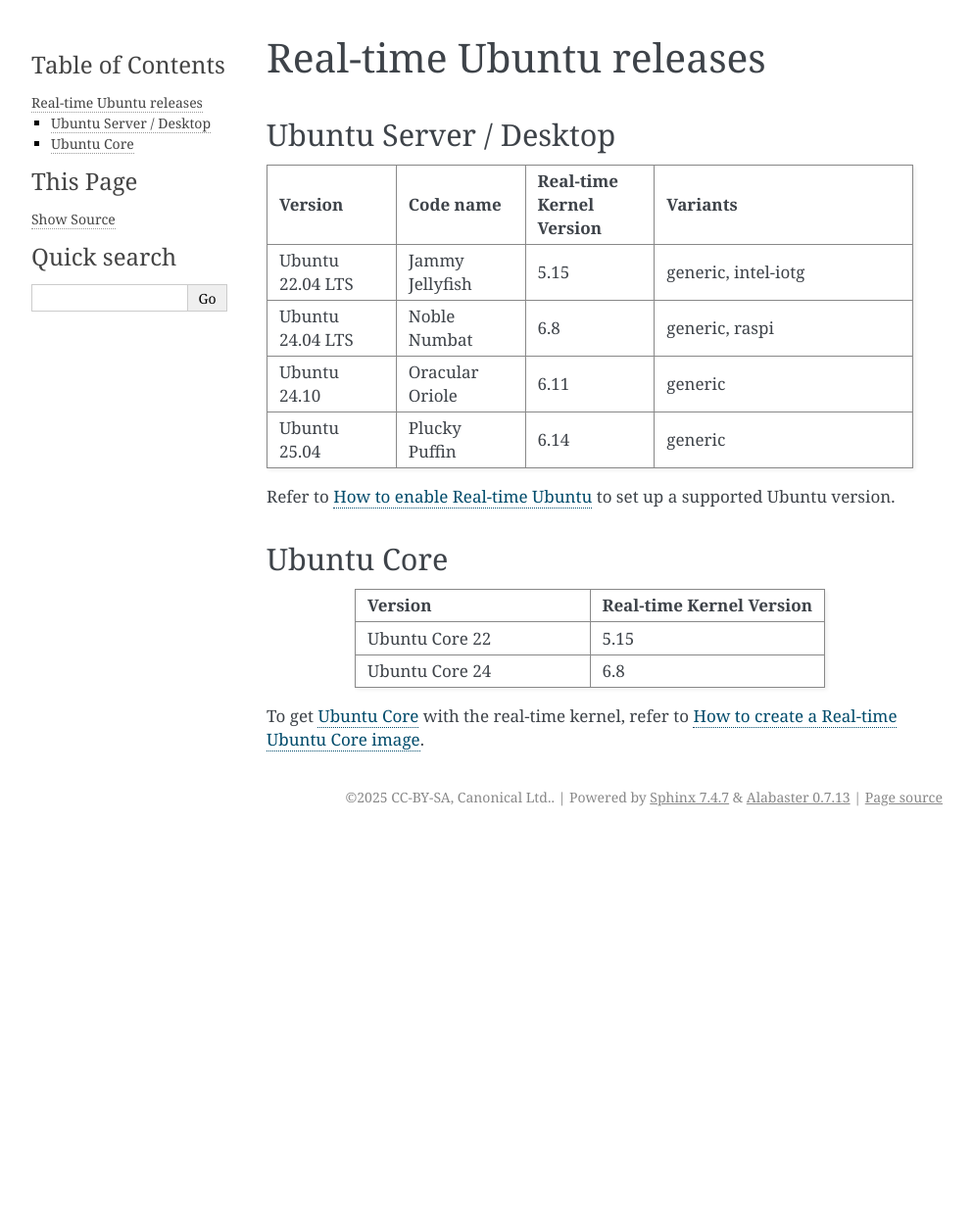
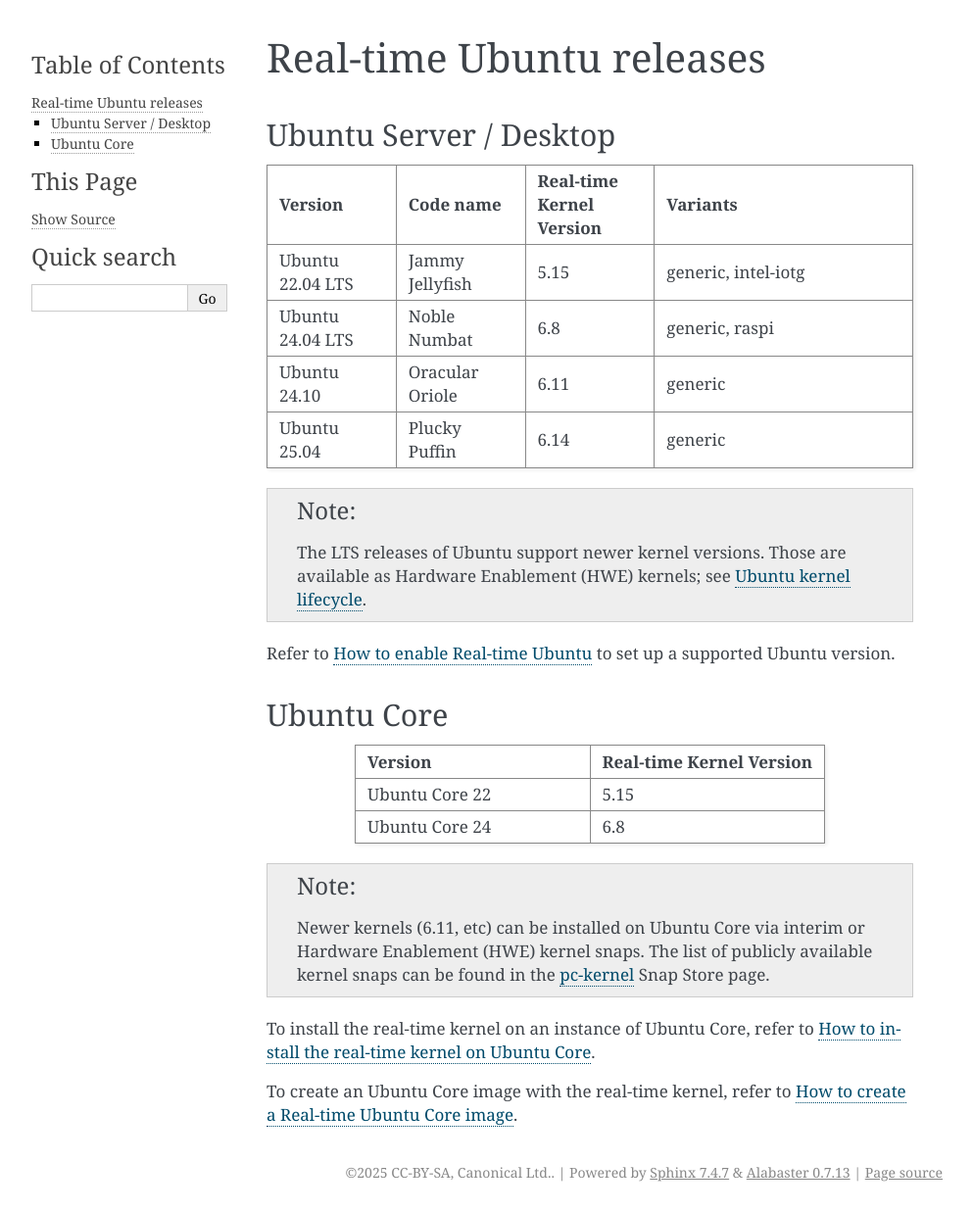
Before and after one commit to canonical/real-time-ubuntu-docs, a Sphinx documentation site: the page built from docs/reference/releases.rst, in a window 1280 px wide. Shown: the whole page at 98% size, without its empty margins (148-1141 px from the left). Built offline with Sphinx 7.4.7, drawn with Linux system fonts in a browser that asks for light colours; before the commit the page ends 900 px from its top, so only the background shows below that.

Commit message:
Add instructions for installing real-time kernel snaps (#141)
* Add instructions for installing real-time kernel snaps

Signed-off-by: Farshid Tavakolizadeh <farshid.tavakolizadeh@canonical.com>
Signed-off-by: Lincoln Wallace <lincoln.wallace@canonical.com>

```diff
--- a/docs/.custom_wordlist.txt
+++ b/docs/.custom_wordlist.txt
@@ -25,6 +25,7 @@
 GPIO
 GRUB's
 HPC
+HWE
 HWP
 IOLATENCY
 IRQs
@@ -175,6 +176,7 @@
 lang
 latencies
 latexmk
+lifecycle
 linux
 localhost
 lxd
--- a/docs/how-to/enable-real-time-ubuntu.rst
+++ b/docs/how-to/enable-real-time-ubuntu.rst
@@ -6,7 +6,8 @@
 Ubuntu Core
 -----------
 
-For getting the real-time kernel on `Ubuntu Core`_, see :doc:`../how-to/uc-image-creation`.
+To install the real-time kernel on an instance of `Ubuntu Core`_, refer to :doc:`../how-to/uc-install-real-time-kernel`.
 
+To create an Ubuntu Core image with the real-time kernel, refer to :doc:`../how-to/uc-image-creation`.
 
 .. _Ubuntu Core: https://ubuntu.com/core
--- a/docs/how-to/index.rst
+++ b/docs/how-to/index.rst
@@ -35,6 +35,7 @@
    :maxdepth: 1
 
    Create a Real-time Ubuntu Core image <uc-image-creation>
+   Install real-time kernel on Ubuntu Core <uc-install-real-time-kernel>
 
 For tuning an existing Ubuntu Core system, refer to :ref:`ubuntu-core-kernel-cmdline`.
 
--- a/docs/reference/releases.rst
+++ b/docs/reference/releases.rst
@@ -29,6 +29,10 @@
      - 6.14
      - generic
 
+.. note::
+
+  The LTS releases of Ubuntu support newer kernel versions. Those are available as Hardware Enablement (HWE) kernels; see `Ubuntu kernel lifecycle`_.
+
 Refer to :doc:`../how-to/enable-real-time-ubuntu` to set up a supported Ubuntu version.
 
 Ubuntu Core
@@ -45,8 +49,15 @@
    * - Ubuntu Core 24
      - 6.8
 
-To get `Ubuntu Core`_ with the real-time kernel, refer to :doc:`../how-to/uc-image-creation`.
+.. note::
+
+  Newer kernels (6.11, etc) can be installed on Ubuntu Core via interim or Hardware Enablement (HWE) kernel snaps.
+  The list of publicly available kernel snaps can be found in the `pc-kernel`_ Snap Store page.
+
+To install the real-time kernel on an instance of Ubuntu Core, refer to :doc:`../how-to/uc-install-real-time-kernel`.
+
+To create an Ubuntu Core image with the real-time kernel, refer to :doc:`../how-to/uc-image-creation`.
 
 
-
-.. _Ubuntu Core: https://ubuntu.com/core
+.. _Ubuntu kernel lifecycle: https://ubuntu.com/kernel/lifecycle
+.. _pc-kernel: https://snapcraft.io/pc-kernel
```
Also changed, not shown: docs/how-to/uc-install-real-time-kernel.md (added, +91 -0 lines).
